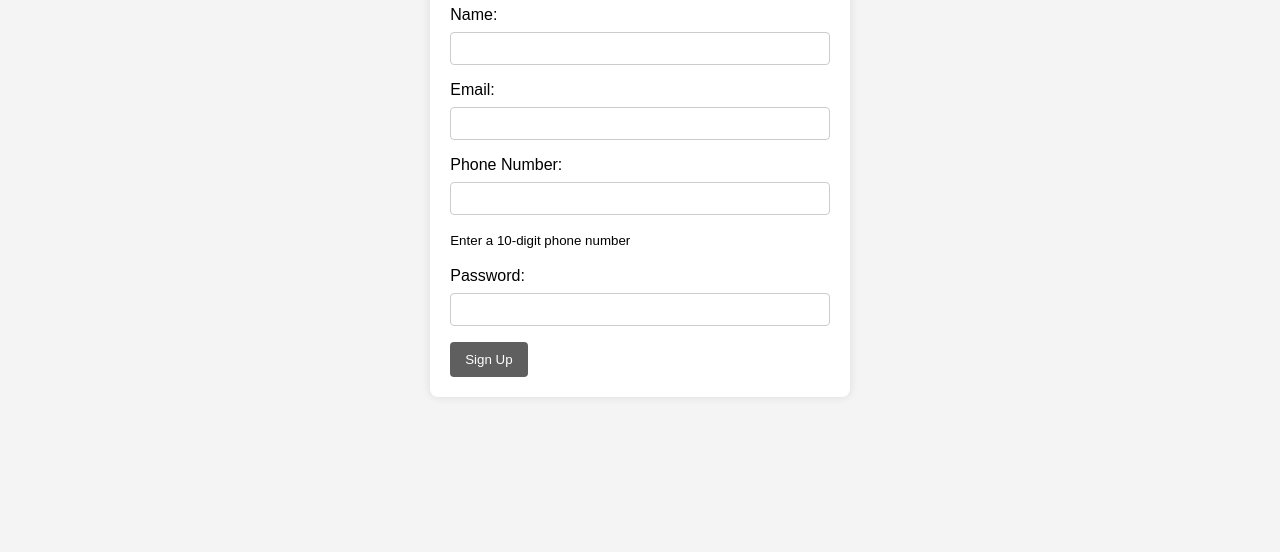
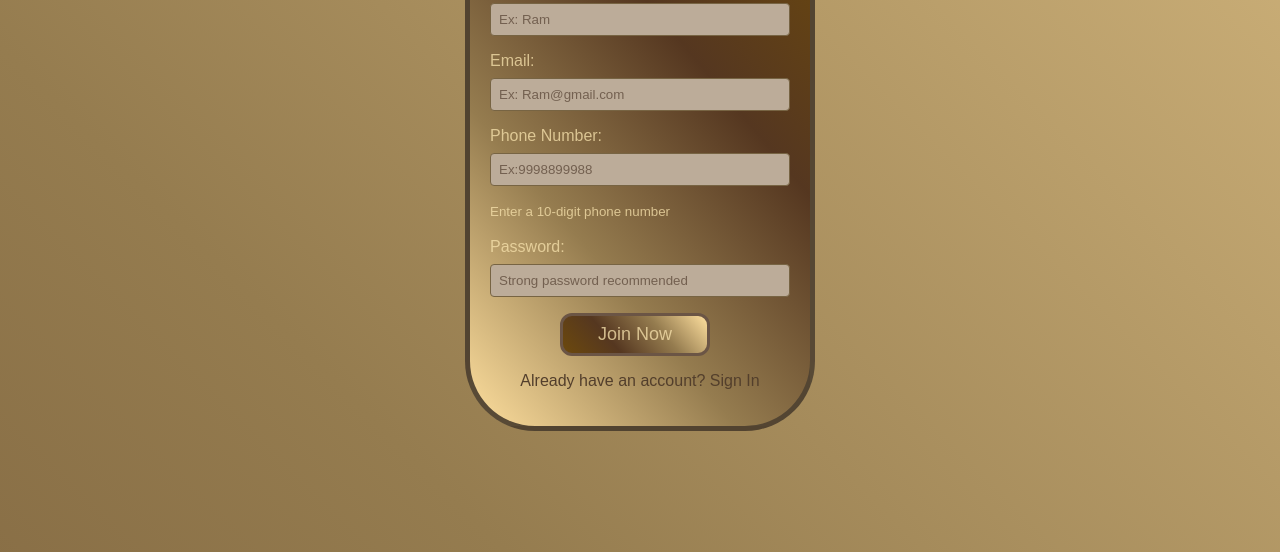
Before and after one commit to YuktaJ/Group-Chat-Full-Stack, a website: page public/signup.html in a window 1280 px wide. Shown: the part 248-800 px from the top of the page. Drawn offline with nearby package versions, Linux system fonts and the light colour scheme.

Commit message:
Integrating the frontend with backend
Task 3

```diff
--- a/app.js
+++ b/app.js
@@ -13,7 +13,10 @@ const User = require("./models/User");
 
 const app = express();
 
-app.use(cors());
+app.use(cors({
+    origin: "http://127.0.0.1:5500",
+}));
+
 app.use(express.urlencoded({ extended: false }));
 app.use(express.json());
 
--- a/public/signup.html
+++ b/public/signup.html
@@ -6,30 +6,38 @@
     <meta name="viewport" content="width=device-width, initial-scale=1.0">
     <title>Signup Page</title>
     <link rel="stylesheet" href="styles.css">
-    <style></style>
+    <style>
+
+    </style>
 
 </head>
 
 <body>
-
+    <div class="animated-bg"></div>
+    <div class="signup-container">
         <form id="signup">
-        <h1 style="text-align: center;">Sign Up</h1>
+            <h1 style="text-align: center; color: #c79e68;">Sign Up</h1>
             <label for="name">Name:</label>
-        <input type="text" id="name" name="name" required>
+            <input type="text" id="name" name="name" placeholder="Ex: Ram" required>
 
             <label for="email">Email:</label>
-        <input type="email" id="email" name="email" required>
+            <input type="email" id="email" name="email" placeholder="Ex: Ram@gmail.com" required>
 
             <label for="phone">Phone Number:</label>
-        <input type="tel" id="phone" name="phone" pattern="[0-9]{10}" required>
+            <input type="tel" id="phone" name="phone" pattern="[0-9]{10}" placeholder="Ex:9998899988" required>
             <small>Enter a 10-digit phone number</small>
             <br></br>
 
             <label for="password">Password:</label>
-        <input type="password" id="password" name="password" required>
+            <input type="password" id="password" name="password" placeholder="Strong password recommended" required>
 
-        <button type="submit">Sign Up</button>
+            <input type="submit" value="Join Now" id="button">
+            <div class="signin-link">
+                <p style="text-align: center; color: #533f2c;">Already have an account? <a href="#">Sign In</a></p>
+            </div>
+
         </form>
+    </div>
     <script src="signup.js"></script>
     <script src="https://unpkg.com/axios/dist/axios.min.js"></script>
 </body>
--- a/public/styles.css
+++ b/public/styles.css
@@ -1,19 +1,63 @@
 body {
     font-family: Arial, sans-serif;
-    background-color: #f4f4f4;
+    background-color: rgb(236, 207, 141);
     margin: 0;
     padding: 0;
     display: flex;
     align-items: center;
     justify-content: center;
     height: 100vh;
+    overflow: hidden;
+}
+
+.animated-bg {
+    position: absolute;
+    width: 100%;
+    height: 100%;
+    background: linear-gradient(45deg, #6c490d, #553720, #957c4f, #fedf9e);
+    background-size: 400% 400%;
+    animation: gradientAnimation 10s ease infinite;
+}
+
+#signup {
+    max-width: 300px;
+    margin: 50px auto;
+    padding: 20px;
+    border: 5px solid #c79e68;
+    border-radius: 70px;
+    background: linear-gradient(50deg, #fedf9e, #957c4f, #553720, #6c490d);
+    position: relative;
+    animation: borderAnimation 2s ease infinite alternate;
+}
+
+@keyframes borderAnimation {
+    from {
+        border-color: #cba979;
+    }
+
+    to {
+        border-color: #312920f0;
+        /* Change this color to the desired end color */
+    }
+
+}
+
+@keyframes gradientAnimation {
+    0% {
+        background-position: 0% 50%;
+    }
+
+    50% {
+        background-position: 100% 50%;
+    }
+
+    100% {
+        background-position: 0% 50%;
+    }
 }
 
 form {
-    background-color: #fff;
-    padding: 20px;
-    border-radius: 8px;
-    box-shadow: 0 0 10px rgba(0, 0, 0, 0.1);
+    color: #f6e1acc4;
 }
 
 label {
@@ -24,22 +68,57 @@ label {
 input {
     width: 100%;
     padding: 8px;
+    color: #ffffff;
+    background-color: #bcac99;
     margin-bottom: 16px;
     box-sizing: border-box;
-    border: 1px solid #ccc;
+    border: 1px solid #776443;
     border-radius: 4px;
 }
 
-button {
-    background-color: #5f5f5f;
-    color: #fff;
-    padding: 10px 15px;
-    border: none;
-    border-radius: 4px;
+input::placeholder {
+    color: #736050;
+}
+
+#button {
+    display: flex;
+    align-items: center;
+    justify-content: center;
+    margin-left: 70px;
+    margin-right: 50px;
+    text-decoration: solid;
+    background-color: rgb(81, 60, 44);
+    background: linear-gradient(50deg, #6c490d, #553720, #957c4f, #fedf9e);
+    color: #f6e1acc4;
+    font-size: large;
+    padding: 8px 5px;
+    width: 150px;
+    border: 3px solid rgb(107, 85, 69);
+    border-radius: 12px;
     cursor: pointer;
 }
 
-button:hover {
-    background-color: #45a049;
-    color: #92fd8a;
+#button:hover {
+    background-color: #e1c687;
+    border: 3px solid #fafafa;
+    background: linear-gradient(50deg, #fedf9e, #957c4f, #553720, #6c490d);
+    color: #ffffff;
 }
+
+/* Normal state */
+a {
+
+    color: #533f2c;
+    /* Default color */
+    text-decoration: none;
+    /* Remove underline by default */
+}
+
+/* Hover state */
+a:hover {
+
+    color: #ffffff;
+    /* Change color on hover */
+    text-decoration: underline;
+    /* Add underline on hover, if desired */
+}
```
Lines whose indentation alone changed are shown as unchanged.
